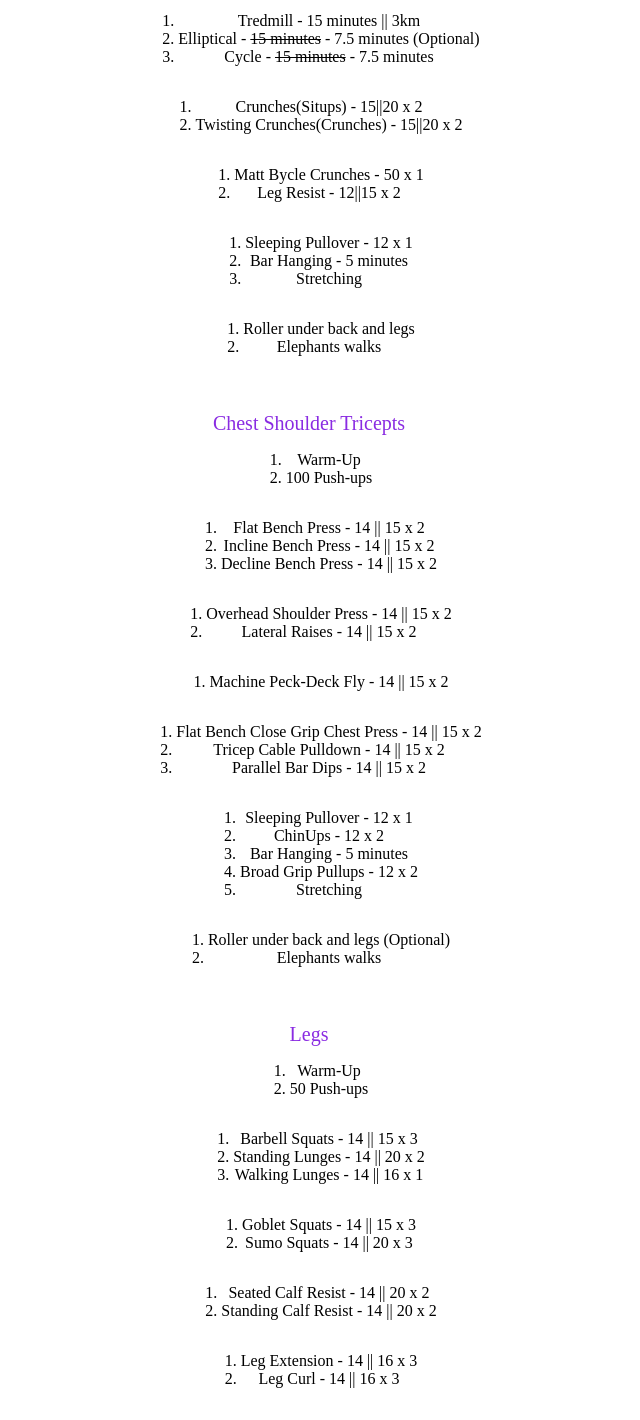
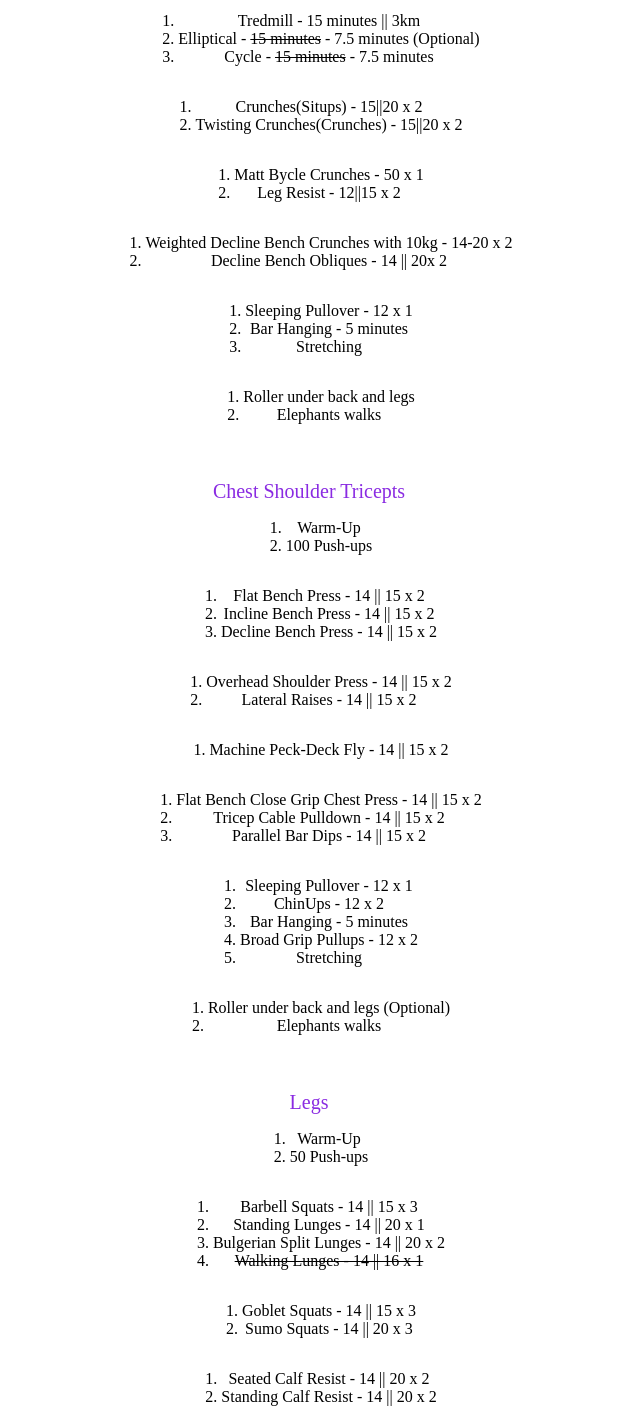
Before and after one commit to IlIIIlIIIlIlIlI/workout-plan, a React (Create React App) app: page / in a window 1280 px wide. Shown: the part 401-1821 px from the top of the page, without its empty margins (331-971 px from the left). Built offline with nearby package versions, Linux system fonts and the light colour scheme.

Commit message:
new changes

```diff
--- a/src/AbsAndCardio/AbsAndCardio.tsx
+++ b/src/AbsAndCardio/AbsAndCardio.tsx
@@ -32,6 +32,11 @@ function AbsAndCardio() {
       </ol>
 
       <ol>
+        <li>Weighted Decline Bench Crunches with 10kg - 14-20 x 2</li>
+        <li>Decline Bench Obliques - 14 || 20x 2</li>
+      </ol>
+
+      <ol>
         <li>Sleeping Pullover - 12 x 1</li>
         <li>Bar Hanging - 5 minutes</li>
         <li>Stretching</li>
--- a/src/Legs/Legs.tsx
+++ b/src/Legs/Legs.tsx
@@ -12,8 +12,11 @@ function Legs() {
 
       <ol>
         <li>Barbell Squats - 14 || 15 x 3</li>
-        <li>Standing Lunges - 14 || 20 x 2</li>
-        <li>Walking Lunges - 14 || 16 x 1</li>
+        <li>Standing Lunges - 14 || 20 x 1</li>
+        <li>Bulgerian Split Lunges - 14 || 20 x 2</li>
+        <li>
+          <del>Walking Lunges - 14 || 16 x 1</del>
+        </li>
       </ol>
 
       <ol>
```
